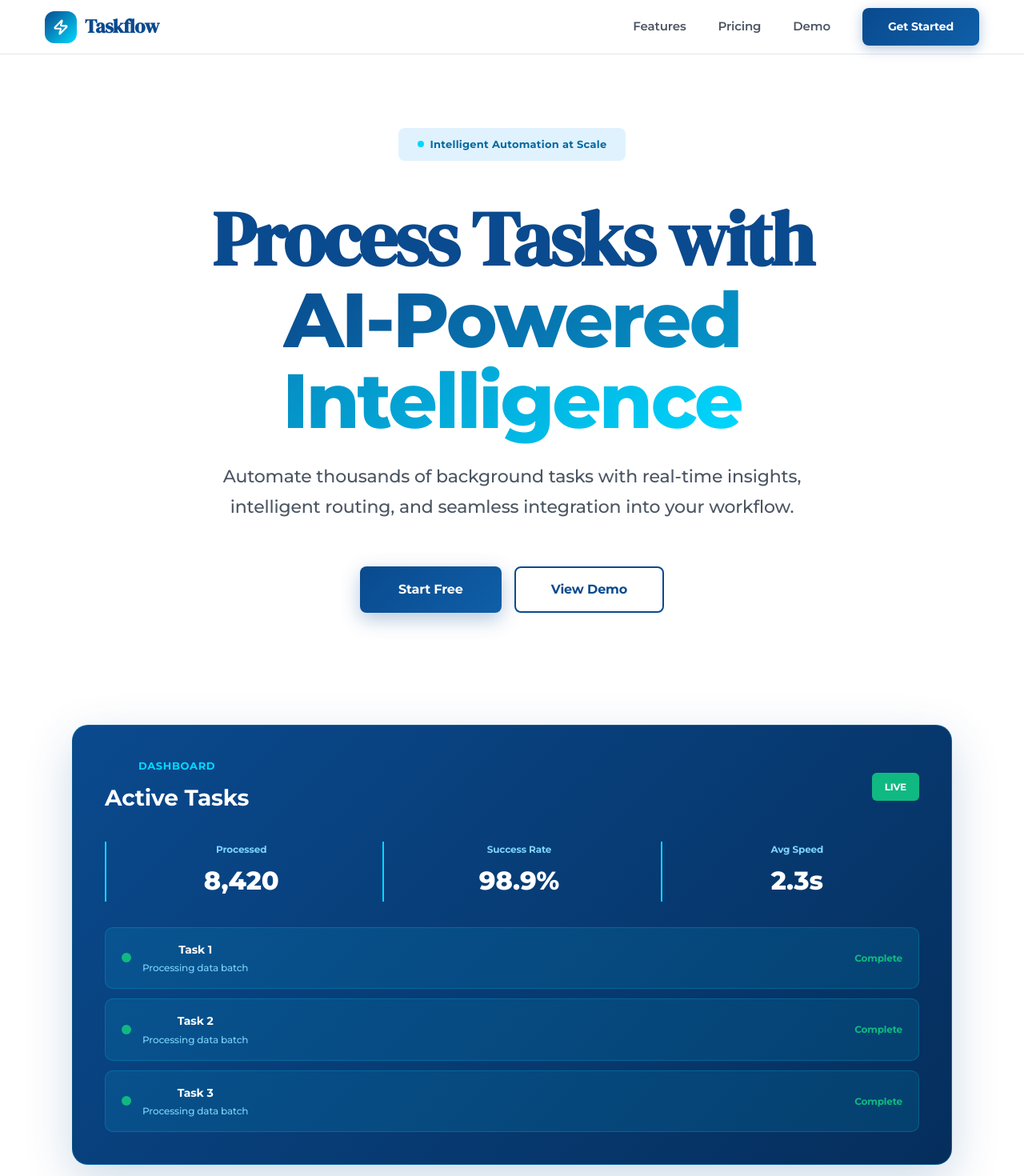
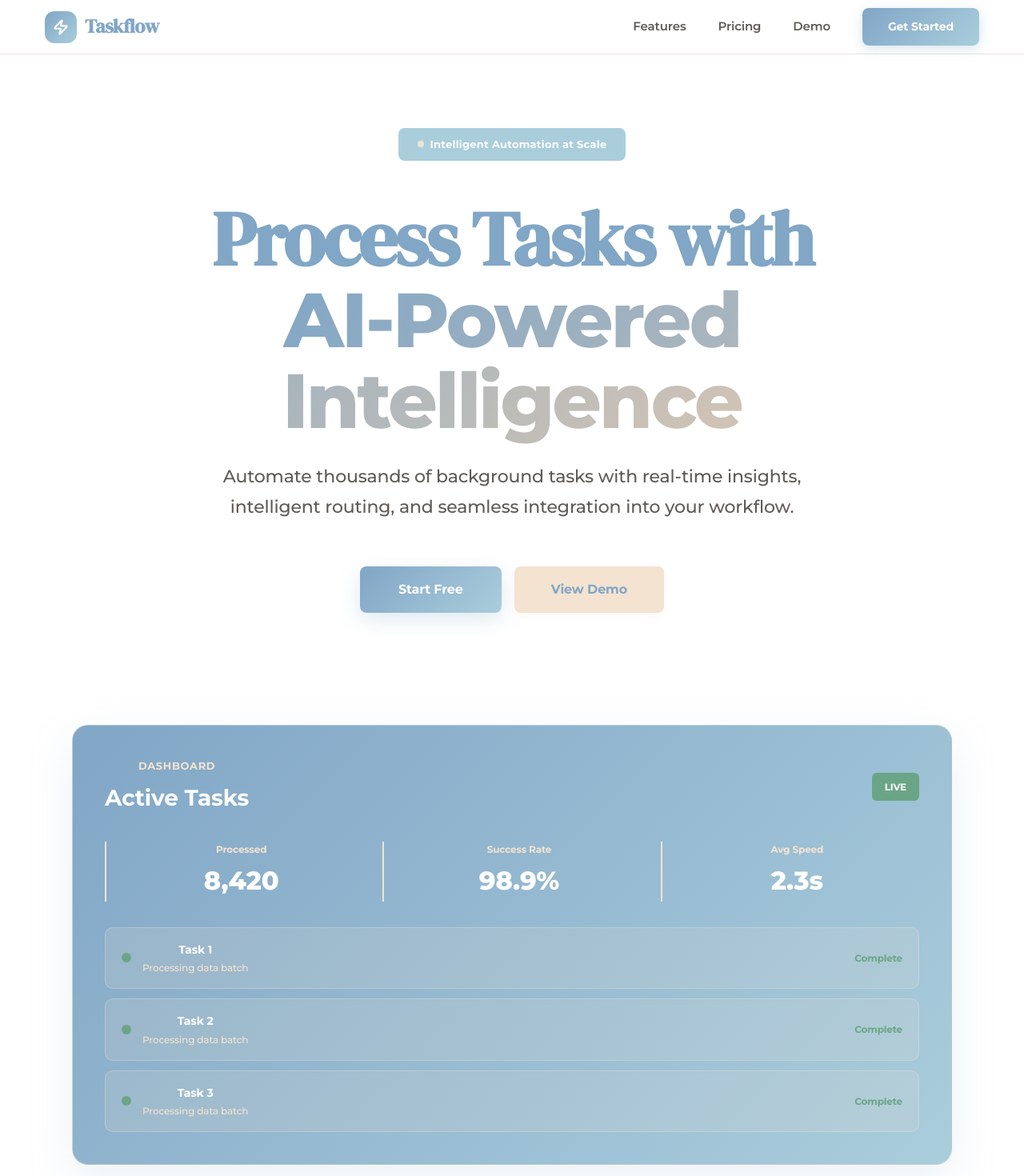
Before and after one commit to Tanveer-rajpurohit/taskflow, a Next.js app in the folder frontend/: page / in a window 1280 px wide. Shown: the top 1470 px of the page at 80% size. Built offline with nearby package versions, Linux system fonts and the light colour scheme.

Commit message:
feat: apply warm palette design system update
Transform TaskFlow app with sophisticated warm color palette.

Co-authored-by: Tanveer Singh <142712997+Tanveer-rajpurohit@users.noreply.github.com>

```diff
--- a/frontend/src/app/globals.css
+++ b/frontend/src/app/globals.css
@@ -2,43 +2,42 @@
 @import "tailwindcss";
 
 :root {
-  /* Outstanding Modern Palette */
+  /* Sophisticated Warm Palette */
   --white:     #FFFFFF;
-  --black:     #000000;
+  --black:     #1A1A1A;
 
-  /* Primary: Deep Electric Blue */
-  --primary:   #0A4A8E;
-  --primary-light: #0F5FA8;
-  --primary-dark: #052E5C;
+  /* Primary: Soft Blue */
+  --primary:   #81A6C6;
+  --primary-light: #AACDDC;
+  --primary-dark: #5A7A94;
 
-  /* Accent: Vibrant Cyan/Turquoise */
-  --accent:    #00D9FF;
-  --accent-light: #40E8FF;
-  --accent-dark: #00A8CC;
+  /* Accent: Warm Cream */
+  --accent:    #F3E3D0;
+  --accent-dark: #E8D5BC;
 
-  /* Secondary: Rich Purple */
-  --secondary: #6B5BED;
-  --secondary-light: #8B7BFF;
+  /* Secondary: Warm Taupe */
+  --secondary: #D2C4B4;
+  --secondary-light: #DED3C5;
 
   /* Status colors */
-  --success:   #10B981;
-  --warning:   #F59E0B;
-  --danger:    #EF4444;
-  --info:      #3B82F6;
+  --success:   #6BA587;
+  --warning:   #C9A86B;
+  --danger:    #B85C5C;
+  --info:      #81A6C6;
 
   /* Surface tones */
-  --surface-light: #F9FAFB;
-  --surface-border: #E5E7EB;
+  --surface-light: #FDFBF9;
+  --surface-border: #E8E3DE;
 
   /* Semantic tokens */
   --bg:            var(--white);
   --bg-subtle:     var(--surface-light);
   --bg-dark:       var(--primary);
   --border:        var(--surface-border);
-  --border-dark:   #D1D5DB;
-  --text-primary:   #111827;
-  --text-secondary: #4B5563;
-  --text-muted:     #9CA3AF;
+  --border-dark:   #D2C4B4;
+  --text-primary:   #2D2D2D;
+  --text-secondary: #5F5A57;
+  --text-muted:     #9B9591;
   --text-invert:    var(--white);
 
   /* Typography */
@@ -113,10 +112,10 @@ body {
   text-transform: uppercase;
   transition: all 0.2s ease;
 }
-.badge-pending  { background: #FEF3C7; color: #92400E; }
-.badge-running  { background: #DBEAFE; color: #0C4A6E; }
-.badge-success  { background: #DCFCE7; color: #166534; }
-.badge-failed   { background: #FEE2E2; color: #991B1B; }
+.badge-pending  { background: #F3E3D0; color: #5A7A94; }
+.badge-running  { background: #AACDDC; color: #2D2D2D; }
+.badge-success  { background: #E8F0E6; color: #4A6D59; }
+.badge-failed   { background: #F5E0E0; color: #8B4040; }
 
 /* Smooth page fade-in */
 @keyframes pageFade {
--- a/frontend/src/app/page.tsx
+++ b/frontend/src/app/page.tsx
@@ -106,7 +106,7 @@ export default function LandingPage() {
         <div style={{ display: "flex", alignItems: "center", gap: 10 }}>
           <div style={{
             width: 40, height: 40, borderRadius: 12,
-            background: "linear-gradient(135deg, #0A4A8E 0%, #00D9FF 100%)",
+            background: "linear-gradient(135deg, #81A6C6 0%, #AACDDC 100%)",
             display: "grid", placeItems: "center",
           }}>
             <Zap size={20} color="#fff" strokeWidth={2.5} />
@@ -119,19 +119,19 @@ export default function LandingPage() {
           <Link href="/login" style={{ textDecoration: "none", color: "inherit" }}>Demo</Link>
           <Link href="/login" style={{
             padding: "12px 32px", borderRadius: 8,
-            background: "linear-gradient(135deg, #0A4A8E 0%, #0F5FA8 100%)",
+            background: "linear-gradient(135deg, #81A6C6 0%, #AACDDC 100%)",
             color: "#fff",
             textDecoration: "none", transition: "all 0.3s",
             fontWeight: 700,
             fontSize: 14,
-            boxShadow: "0 4px 16px rgba(10, 74, 142, 0.3)",
+            boxShadow: "0 4px 16px rgba(129, 166, 198, 0.3)",
           }}
           onMouseEnter={(e) => {
-            (e.currentTarget as HTMLElement).boxShadow = "0 8px 32px rgba(10, 74, 142, 0.4)";
+            (e.currentTarget as HTMLElement).style.boxShadow = "0 8px 32px rgba(129, 166, 198, 0.4)";
             (e.currentTarget as HTMLElement).style.transform = "translateY(-2px)";
           }}
           onMouseLeave={(e) => {
-            (e.currentTarget as HTMLElement).boxShadow = "0 4px 16px rgba(10, 74, 142, 0.3)";
+            (e.currentTarget as HTMLElement).style.boxShadow = "0 4px 16px rgba(129, 166, 198, 0.3)";
             (e.currentTarget as HTMLElement).style.transform = "translateY(0)";
           }}>Get Started</Link>
         </div>
@@ -146,12 +146,12 @@ export default function LandingPage() {
       }}>
         <div className="fade-up" style={{
             display: "inline-flex", alignItems: "center", gap: 8,
-            background: "#E0F2FE", color: "#0369A1",
+            background: "#AACDDC", color: "#fff",
             padding: "10px 24px", borderRadius: 8,
             fontSize: 13, fontWeight: 700, letterSpacing: "0.02em",
             marginBottom: 48,
         }}>
-          <span style={{ width: 8, height: 8, borderRadius: "50%", background: "#00D9FF", display: "inline-block", flexShrink: 0 }} />
+          <span style={{ width: 8, height: 8, borderRadius: "50%", background: "#F3E3D0", display: "inline-block", flexShrink: 0 }} />
           Intelligent Automation at Scale
         </div>
 
@@ -162,7 +162,7 @@ export default function LandingPage() {
           letterSpacing: "-0.03em", maxWidth: 1000,
         }}>
           Process Tasks with <br/>
-          <span style={{ fontFamily: "var(--font-sans)", fontWeight: 800, background: "linear-gradient(135deg, #0A4A8E 0%, #00D9FF 100%)", backgroundClip: "text", WebkitBackgroundClip: "text", WebkitTextFillColor: "transparent" }}>AI-Powered Intelligence</span>
+          <span style={{ fontFamily: "var(--font-sans)", fontWeight: 800, background: "linear-gradient(135deg, #81A6C6 0%, #D2C4B4 100%)", backgroundClip: "text", WebkitBackgroundClip: "text", WebkitTextFillColor: "transparent" }}>AI-Powered Intelligence</span>
         </h1>
 
         <p className="fade-up" style={{
@@ -175,38 +175,41 @@ export default function LandingPage() {
 
         <div className="fade-up" style={{ display: "flex", gap: 16, alignItems: "center", marginBottom: 140, justifyContent: "center" }}>
           <Link href="/login" style={{
-            background: "linear-gradient(135deg, #0A4A8E 0%, #0F5FA8 100%)",
+            background: "linear-gradient(135deg, #81A6C6 0%, #AACDDC 100%)",
             color: "#fff",
             padding: "16px 48px", borderRadius: 8,
             fontWeight: 700, fontSize: 16, textDecoration: "none",
             transition: "all 0.3s cubic-bezier(0.4, 0, 0.2, 1)",
-            boxShadow: "0 8px 24px rgba(10, 74, 142, 0.3)",
+            boxShadow: "0 8px 24px rgba(129, 166, 198, 0.25)",
             letterSpacing: "-0.01em",
           }}
           onMouseEnter={(e) => {
-            (e.currentTarget as HTMLElement).style.boxShadow = "0 12px 40px rgba(10, 74, 142, 0.4)";
+            (e.currentTarget as HTMLElement).style.boxShadow = "0 12px 40px rgba(129, 166, 198, 0.35)";
             (e.currentTarget as HTMLElement).style.transform = "translateY(-3px)";
           }}
           onMouseLeave={(e) => {
-            (e.currentTarget as HTMLElement).style.boxShadow = "0 8px 24px rgba(10, 74, 142, 0.3)";
+            (e.currentTarget as HTMLElement).style.boxShadow = "0 8px 24px rgba(129, 166, 198, 0.25)";
             (e.currentTarget as HTMLElement).style.transform = "translateY(0)";
           }}>
             Start Free
           </Link>
           <Link href="/login" style={{
-            background: "transparent", color: "var(--primary)",
-            border: "2px solid var(--primary)",
+            background: "#F3E3D0", color: "var(--primary)",
+            border: "2px solid #F3E3D0",
             padding: "14px 44px", borderRadius: 8,
             fontWeight: 700, fontSize: 16, textDecoration: "none",
             transition: "all 0.3s cubic-bezier(0.4, 0, 0.2, 1)",
+            boxShadow: "0 4px 12px rgba(243, 227, 208, 0.2)",
           }}
           onMouseEnter={(e) => {
             (e.currentTarget as HTMLElement).style.background = "var(--primary)";
             (e.currentTarget as HTMLElement).style.color = "#fff";
+            (e.currentTarget as HTMLElement).style.boxShadow = "0 8px 24px rgba(129, 166, 198, 0.25)";
           }}
           onMouseLeave={(e) => {
-            (e.currentTarget as HTMLElement).style.background = "transparent";
+            (e.currentTarget as HTMLElement).style.background = "#F3E3D0";
             (e.currentTarget as HTMLElement).style.color = "var(--primary)";
+            (e.currentTarget as HTMLElement).style.boxShadow = "0 4px 12px rgba(243, 227, 208, 0.2)";
           }}>
             View Demo
           </Link>
@@ -215,22 +218,22 @@ export default function LandingPage() {
         {/* Dashboard Visual - Minimal approach */}
         <div style={{ position: "relative", width: "100%", maxWidth: 1100, margin: "0 auto", paddingBottom: 80 }}>
           <div className="hero-dashboard" style={{
-            background: "linear-gradient(135deg, #0A4A8E 0%, #052E5C 100%)",
+            background: "linear-gradient(135deg, #81A6C6 0%, #AACDDC 100%)",
             borderRadius: 20,
-            border: "1px solid rgba(0, 217, 255, 0.2)",
+            border: "1px solid rgba(243, 227, 208, 0.4)",
             padding: "40px",
             width: "100%",
             minHeight: 480,
             display: "flex", flexDirection: "column", gap: 32,
-            boxShadow: "0 20px 60px rgba(10, 74, 142, 0.2)",
+            boxShadow: "0 20px 60px rgba(129, 166, 198, 0.15)",
           }}>
             {/* Header Section */}
             <div style={{ display: "flex", justifyContent: "space-between", alignItems: "center" }}>
               <div>
-                <div style={{ fontSize: 13, fontWeight: 700, color: "#00D9FF", marginBottom: 8, letterSpacing: "0.05em" }}>DASHBOARD</div>
+                <div style={{ fontSize: 13, fontWeight: 700, color: "#F3E3D0", marginBottom: 8, letterSpacing: "0.05em" }}>DASHBOARD</div>
                 <h3 style={{ fontSize: 28, fontWeight: 700, color: "#fff", marginBottom: 0 }}>Active Tasks</h3>
               </div>
-              <div style={{ padding: "8px 16px", background: "#10B981", borderRadius: 6, color: "#fff", fontWeight: 700, fontSize: 12 }}>LIVE</div>
+              <div style={{ padding: "8px 16px", background: "#6BA587", borderRadius: 6, color: "#fff", fontWeight: 700, fontSize: 12 }}>LIVE</div>
             </div>
 
             {/* Stats Row */}
@@ -240,8 +243,8 @@ export default function LandingPage() {
                 { label: "Success Rate", value: "98.9%" },
                 { label: "Avg Speed", value: "2.3s" }
               ].map((stat, i) => (
-                <div key={i} style={{ borderLeft: "2px solid #00D9FF", paddingLeft: 16 }}>
-                  <div style={{ fontSize: 12, color: "#7DD3FC", fontWeight: 700, marginBottom: 4 }}>{stat.label}</div>
+                <div key={i} style={{ borderLeft: "2px solid #F3E3D0", paddingLeft: 16 }}>
+                  <div style={{ fontSize: 12, color: "#F3E3D0", fontWeight: 700, marginBottom: 4 }}>{stat.label}</div>
                   <div style={{ fontSize: 32, fontWeight: 800, color: "#fff" }}>{stat.value}</div>
                 </div>
               ))}
@@ -252,17 +255,17 @@ export default function LandingPage() {
               {[1, 2, 3].map(i => (
                 <div key={i} style={{
                   display: "flex", alignItems: "center", justifyContent: "space-between",
-                  padding: "16px 20px", background: "rgba(0, 217, 255, 0.1)", borderRadius: 10,
-                  border: "1px solid rgba(0, 217, 255, 0.2)"
+                  padding: "16px 20px", background: "rgba(243, 227, 208, 0.15)", borderRadius: 10,
+                  border: "1px solid rgba(243, 227, 208, 0.3)"
                 }}>
                   <div style={{ display: "flex", alignItems: "center", gap: 14, flex: 1 }}>
-                    <div style={{ width: 12, height: 12, borderRadius: "50%", background: "#10B981" }} />
+                    <div style={{ width: 12, height: 12, borderRadius: "50%", background: "#6BA587" }} />
                     <div>
                       <div style={{ fontSize: 14, fontWeight: 700, color: "#fff", marginBottom: 2 }}>Task {i}</div>
-                      <div style={{ fontSize: 12, color: "#7DD3FC" }}>Processing data batch</div>
+                      <div style={{ fontSize: 12, color: "#F3E3D0" }}>Processing data batch</div>
                     </div>
                   </div>
-                  <div style={{ fontSize: 12, fontWeight: 700, color: "#10B981" }}>Complete</div>
+                  <div style={{ fontSize: 12, fontWeight: 700, color: "#6BA587" }}>Complete</div>
                 </div>
               ))}
             </div>
@@ -299,7 +302,7 @@ export default function LandingPage() {
                 cursor: "pointer",
               }}
               onMouseEnter={e => {
-                (e.currentTarget as HTMLElement).style.background = "#F9FAFB";
+                (e.currentTarget as HTMLElement).style.background = "#FDFBF9";
                 (e.currentTarget as HTMLElement).style.paddingLeft = "40px";
               }}
               onMouseLeave={e => {
@@ -308,7 +311,7 @@ export default function LandingPage() {
               }}>
                 <div style={{
                   width: 60, height: 60, borderRadius: 12,
-                  background: "linear-gradient(135deg, #0A4A8E 0%, #00D9FF 100%)",
+                  background: "linear-gradient(135deg, #81A6C6 0%, #D2C4B4 100%)",
                   display: "flex", alignItems: "center", justifyContent: "center",
                   color: "#fff", flexShrink: 0,
                 }}>
@@ -318,7 +321,7 @@ export default function LandingPage() {
                   <div style={{ fontSize: 18, fontWeight: 800, color: "var(--primary)", marginBottom: 6 }}>{f.title}</div>
                   <div style={{ fontSize: 15, color: "var(--text-secondary)", fontWeight: 500 }}>{f.desc}</div>
                 </div>
-                <div style={{ fontSize: 20, color: "var(--accent)", fontWeight: 700 }}>→</div>
+                <div style={{ fontSize: 20, color: "#D2C4B4", fontWeight: 700 }}>→</div>
               </div>
             ))}
           </div>
@@ -333,7 +336,7 @@ export default function LandingPage() {
       }}>
         <div style={{ maxWidth: 1200, margin: "0 auto", display: "flex", alignItems: "center", justifyContent: "space-between" }}>
           <div style={{ display: "flex", alignItems: "center", gap: 10 }}>
-            <div style={{ width: 36, height: 36, borderRadius: 10, background: "linear-gradient(135deg, #0A4A8E 0%, #00D9FF 100%)", display: "grid", placeItems: "center" }}>
+            <div style={{ width: 36, height: 36, borderRadius: 10, background: "linear-gradient(135deg, #81A6C6 0%, #AACDDC 100%)", display: "grid", placeItems: "center" }}>
               <Zap size={18} color="#fff" strokeWidth={2.5} />
             </div>
             <span className="font-display" style={{ fontSize: 22, color: "var(--primary)", fontWeight: 600, letterSpacing: "-0.02em" }}>Taskflow</span>
```
Also changed, not shown: frontend/src/app/dashboard/page.tsx (+14 -14 lines), frontend/src/app/login/page.tsx (+15 -15 lines).
